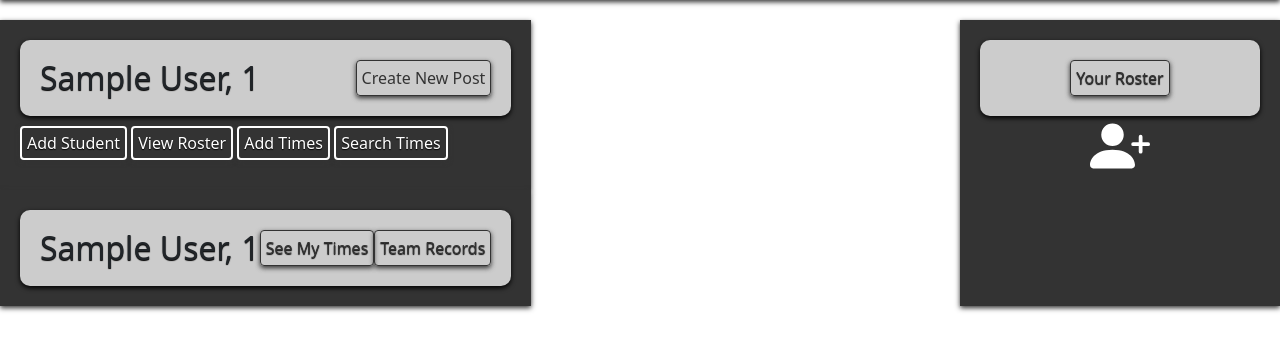
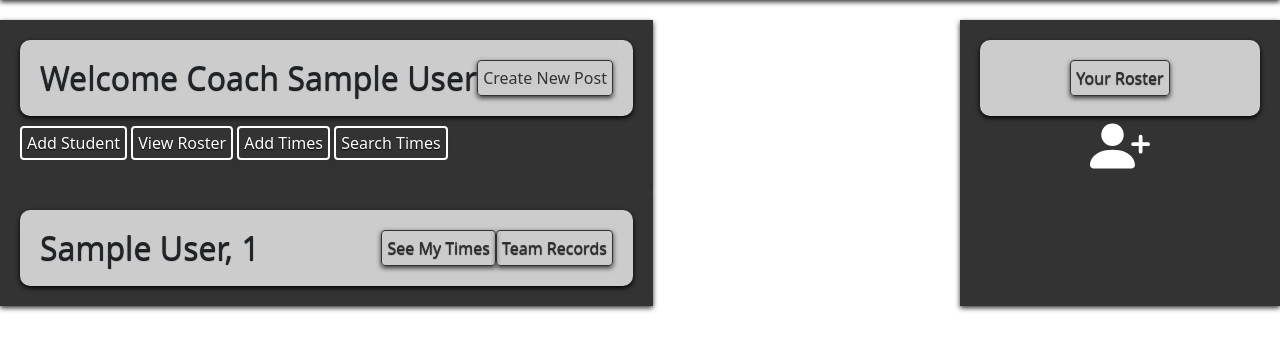
Before and after one commit to Schneider-Alex/OnTrack, a Flask app: page /dashboard in a window 1280 px wide. Shown: the part 76-427 px from the top of the page. Run offline with Flask 2, Linux system fonts and the light colour scheme; the visitor is signed in with stand-in values (Sample User, id 1); data that the repository does not hold is empty.

Commit message:
Update dashboard.html

```diff
--- a/flask_app/templates/dashboard.html
+++ b/flask_app/templates/dashboard.html
@@ -6,7 +6,7 @@
         <div class="col-8 align-self-start form-style padding" style="width:100%;">
             <div class="d-flex justify-content-between form-style-light border-radius" >
                 <!-- this may be temporary -->
-                <h2 class="font-light d-flex align-items-center">{{session.first_name}}, {{session.coach_id}}</h2>
+                <h2 class="font-light d-flex align-items-center">Welcome Coach {{session.first_name}}</h2>
                 <div class="d-flex justify-content-between gap-heavy">
 
                     <form action="/coach/create_post_page/{{session.coach_id}}"><button type="submit" class="btn btn1">Create New Post</button></form>
```
